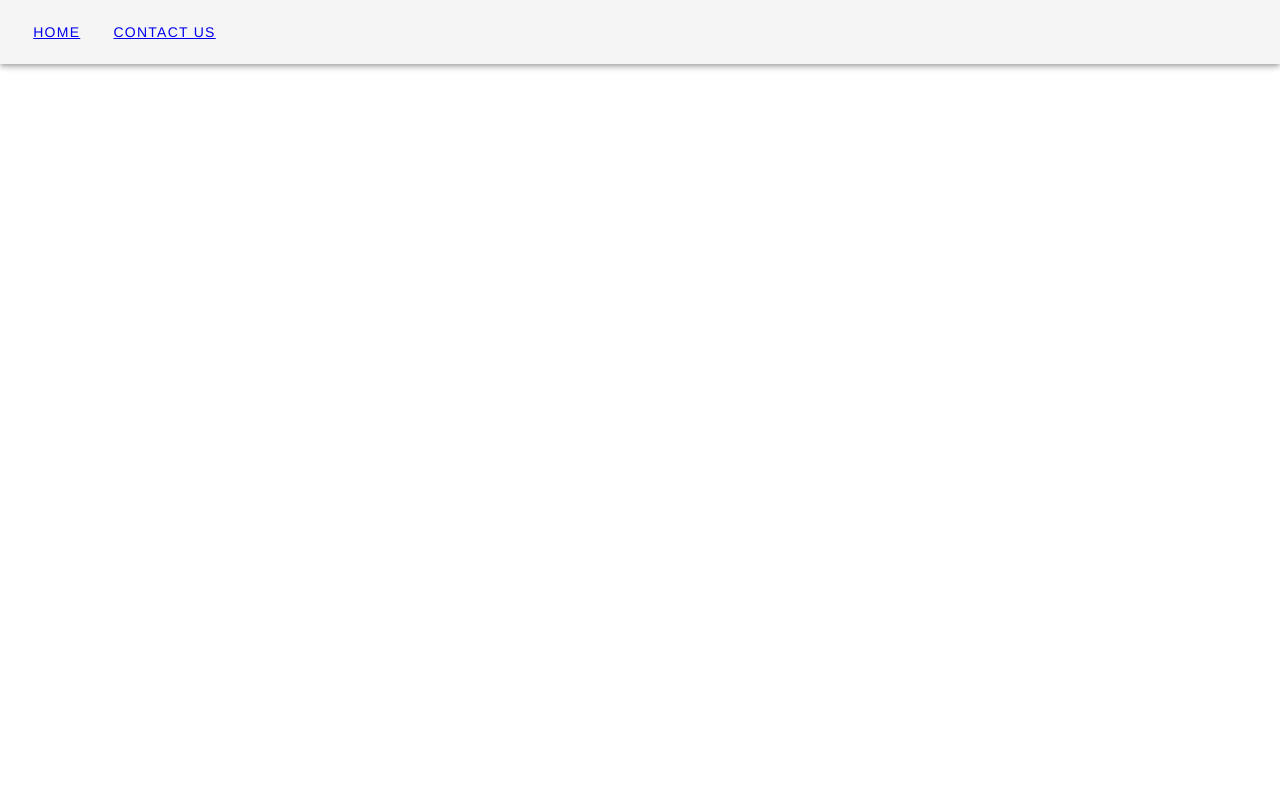
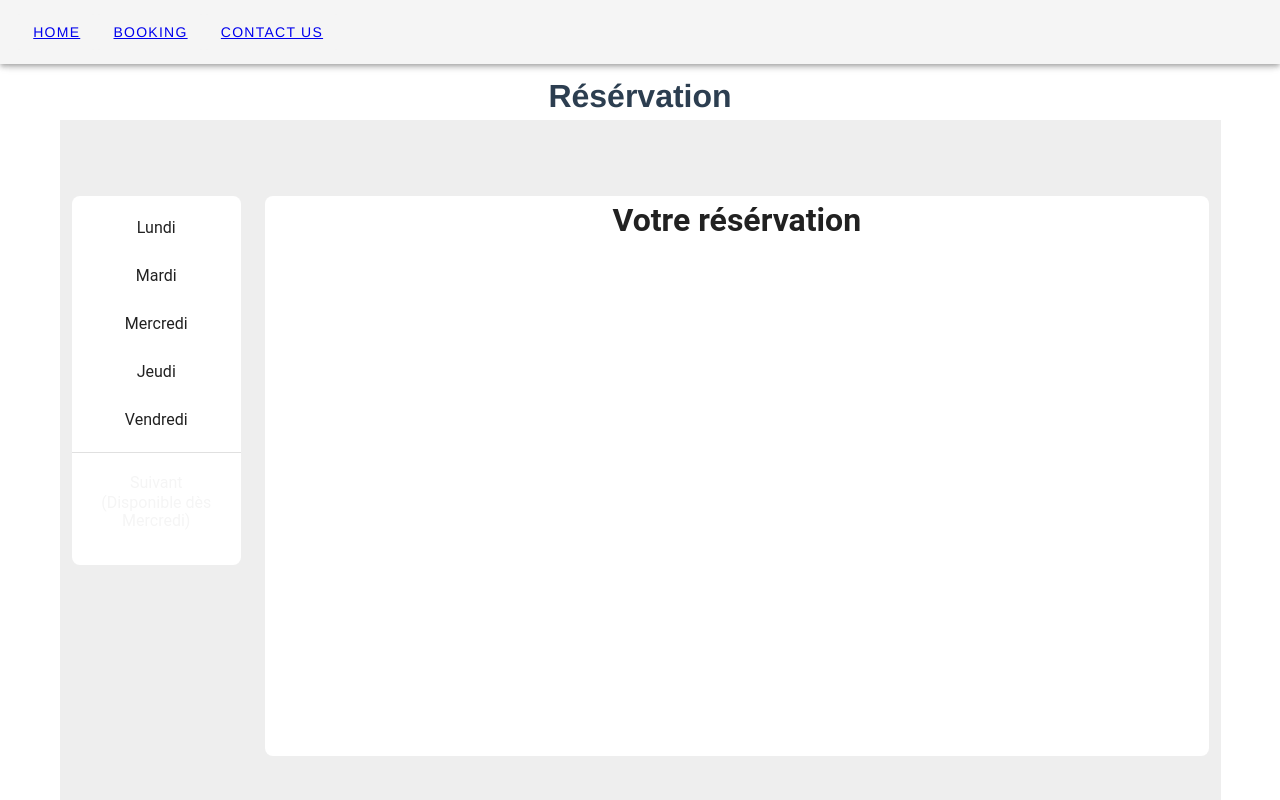
Before and after one commit to Realise-Formation-Digital/STAGE-book-your-plate-front, a Vue app: page /Booking in a window 1280 px wide. Shown: the top 800 px of the page. Built offline with nearby package versions, Linux system fonts and the light colour scheme.

Commit message:
Small improvements

```diff
--- a/src/App.vue
+++ b/src/App.vue
@@ -7,6 +7,11 @@
       depressed
       color="primary">
         <router-link to="/">Home</router-link>
+      </v-btn>
+            <v-btn
+      depressed
+      color="error">
+        <router-link to="/Booking">Booking</router-link>
       </v-btn>
       <v-btn
       depressed
--- /dev/null
+++ b/src/components/Booking.vue
@@ -0,0 +1,119 @@
+<template>
+  <div>
+    <h1>Résérvation</h1>
+
+    <div style="transform-origin: center top 0px">
+      <div
+        data-app="true"
+        class="v-application v-application--is-ltr theme--light"
+        id="inspire"
+        file="wireframes/constrained"
+      >
+        <div class="v-application--wrap">
+          <main
+            class="v-main grey lighten-3"
+            data-booted="true"
+            style="padding: 64px 0px 0px"
+          >
+            <div class="v-main__wrap">
+              <div class="container">
+                <div class="row">
+                  <div class="col col-2">
+                    <div class="v-sheet theme--light rounded-lg">
+                      <div
+                        role="list"
+                        class="v-list v-sheet theme--light transparent"
+                      >
+                        <div
+                          tabindex="0"
+                          role="listitem"
+                          class="v-list-item v-list-item--link theme--light"
+                        >
+                          <!--Days of the week-->
+                          <div class="v-list-item__content">
+                            <div class="v-list-item__title">Lundi</div>
+                          </div>
+                        </div>
+                        <div
+                          tabindex="0"
+                          role="listitem"
+                          class="v-list-item v-list-item--link theme--light"
+                        >
+                          <div class="v-list-item__content">
+                            <div class="v-list-item__title">Mardi</div>
+                          </div>
+                        </div>
+                        <div
+                          tabindex="0"
+                          role="listitem"
+                          class="v-list-item v-list-item--link theme--light"
+                        >
+                          <div class="v-list-item__content">
+                            <div class="v-list-item__title">Mercredi</div>
+                          </div>
+                        </div>
+                        <div
+                          tabindex="0"
+                          role="listitem"
+                          class="v-list-item v-list-item--link theme--light"
+                        >
+                          <div class="v-list-item__content">
+                            <div class="v-list-item__title">Jeudi</div>
+                          </div>
+                        </div>
+                        <div
+                          tabindex="0"
+                          role="listitem"
+                          class="v-list-item v-list-item--link theme--light"
+                        >
+                          <div class="v-list-item__content">
+                            <div class="v-list-item__title">Vendredi</div>
+                          </div>
+                        </div>
+                        <hr
+                          role="separator"
+                          aria-orientation="horizontal"
+                          class="my-2 v-divider theme--light"
+                        />
+                        <div
+                          tabindex="0"
+                          role="listitem"
+                          class="v-list-item v-list-item--link theme--light grey--text text--lighten-4"
+                        >
+                          <div class="v-list-item__content">
+                            <div class="v-list-item__title">Suivant</div>
+                            <p>(Disponible dès Mercredi)</p>
+                          </div>
+                        </div>
+                      </div>
+                    </div>
+                  </div>
+                  <!--Container for display-->
+                  <div class="col">
+                    <div
+                      class="v-sheet theme--light rounded-lg"
+                      style="min-height: 70vh"
+                    >
+                      <h1>Votre résérvation</h1>
+
+                    </div>
+                  </div>
+                </div>
+              </div>
+            </div>
+          </main>
+        </div>
+      </div>
+    </div>
+  </div>
+
+</template>
+
+<script>
+export default {
+name: "Booking"
+}
+</script>
+
+<style scoped>
+</style>
--- a/src/components/Home.vue
+++ b/src/components/Home.vue
@@ -1,6 +1,6 @@
 <template>
   <div>
-    <h1>Faite votre résérvation</h1>
+    <h1>Home</h1>
 
     <div style="transform-origin: center top 0px">
       <div
@@ -18,76 +18,6 @@
             <div class="v-main__wrap">
               <div class="container">
                 <div class="row">
-                  <div class="col col-2">
-                    <div class="v-sheet theme--light rounded-lg">
-                      <div
-                        role="list"
-                        class="v-list v-sheet theme--light transparent"
-                      >
-                        <div
-                          tabindex="0"
-                          role="listitem"
-                          class="v-list-item v-list-item--link theme--light"
-                        >
-                          <!--Days of the week-->
-                          <div class="v-list-item__content">
-                            <div class="v-list-item__title">Lundi</div>
-                          </div>
-                        </div>
-                        <div
-                          tabindex="0"
-                          role="listitem"
-                          class="v-list-item v-list-item--link theme--light"
-                        >
-                          <div class="v-list-item__content">
-                            <div class="v-list-item__title">Mardi</div>
-                          </div>
-                        </div>
-                        <div
-                          tabindex="0"
-                          role="listitem"
-                          class="v-list-item v-list-item--link theme--light"
-                        >
-                          <div class="v-list-item__content">
-                            <div class="v-list-item__title">Mercredi</div>
-                          </div>
-                        </div>
-                        <div
-                          tabindex="0"
-                          role="listitem"
-                          class="v-list-item v-list-item--link theme--light"
-                        >
-                          <div class="v-list-item__content">
-                            <div class="v-list-item__title">Jeudi</div>
-                          </div>
-                        </div>
-                        <div
-                          tabindex="0"
-                          role="listitem"
-                          class="v-list-item v-list-item--link theme--light"
-                        >
-                          <div class="v-list-item__content">
-                            <div class="v-list-item__title">Vendredi</div>
-                          </div>
-                        </div>
-                        <hr
-                          role="separator"
-                          aria-orientation="horizontal"
-                          class="my-2 v-divider theme--light"
-                        />
-                        <div
-                          tabindex="0"
-                          role="listitem"
-                          class="v-list-item v-list-item--link theme--light grey--text text--lighten-4"
-                        >
-                          <div class="v-list-item__content">
-                            <div class="v-list-item__title">Suivant</div>
-                            <p>(Disponible dès Mercredi)</p>
-                          </div>
-                        </div>
-                      </div>
-                    </div>
-                  </div>
                   <!--Container for display-->
                   <div class="col">
                     <div
@@ -96,7 +26,29 @@
                     >
                       <h1>Menu de la semaine</h1>
                       <h2>Lundi</h2>
-                      <p id="menuLundi"></p>
+                      <p>Salade</p>
+                      <p>Plat</p>
+                      <p>Dessert</p>
+                      <h2>Mardi</h2>
+                      <p>Salade</p>
+                      <p>Plat</p>
+                      <p>Dessert</p>
+                      <h2>Mercredi</h2>
+                      <p>Salade</p>
+                      <p>Plat</p>
+                      <p>Dessert</p>
+                      <h2>Jeudi</h2>
+                      <p>Salade</p>
+                      <p>Plat</p>
+                      <p>Dessert</p>
+                      <h2>Vendredi</h2>
+                      <p>Salade</p>
+                      <p>Plat</p>
+                      <p>Dessert</p>
+                    </div>
+                    <div class="v-list-item__content">
+                      <v-btn class="v-list-item__title">Semaine suivante</v-btn>
+                      <p>(Disponible dès Mercredi)</p>
                     </div>
                   </div>
                 </div>
--- a/src/plugins/router.js
+++ b/src/plugins/router.js
@@ -1,6 +1,7 @@
 import Vue from 'vue'
 import VueRouter from 'vue-router'
 import Home from "@/components/Home"
+import Booking from "@/components/Booking";
 import ContactUs from "@/components/ContactUs";
 
 Vue.use(VueRouter)
@@ -12,6 +13,7 @@ Vue.use(VueRouter)
 // We'll talk about nested routes later.
 const routes = [
   { path: '/', component: Home },
+  { path: '/Booking', component: Booking },
   { path: '/ContactUs', component: ContactUs }
 ]
 
```
Also changed, not shown: src/components/Footer.vue (+7 -3 lines).
